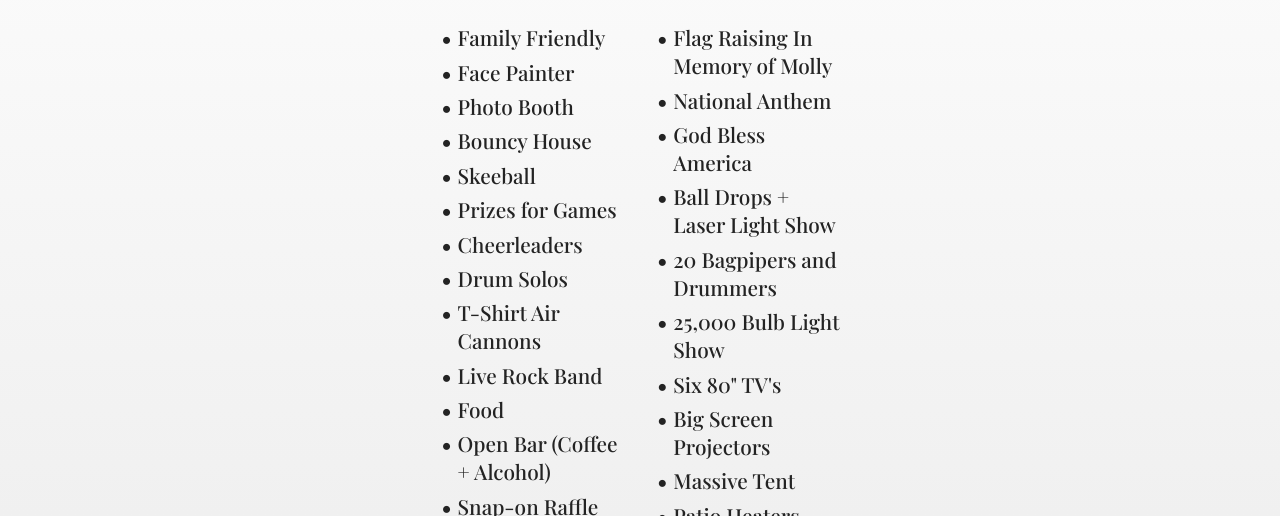
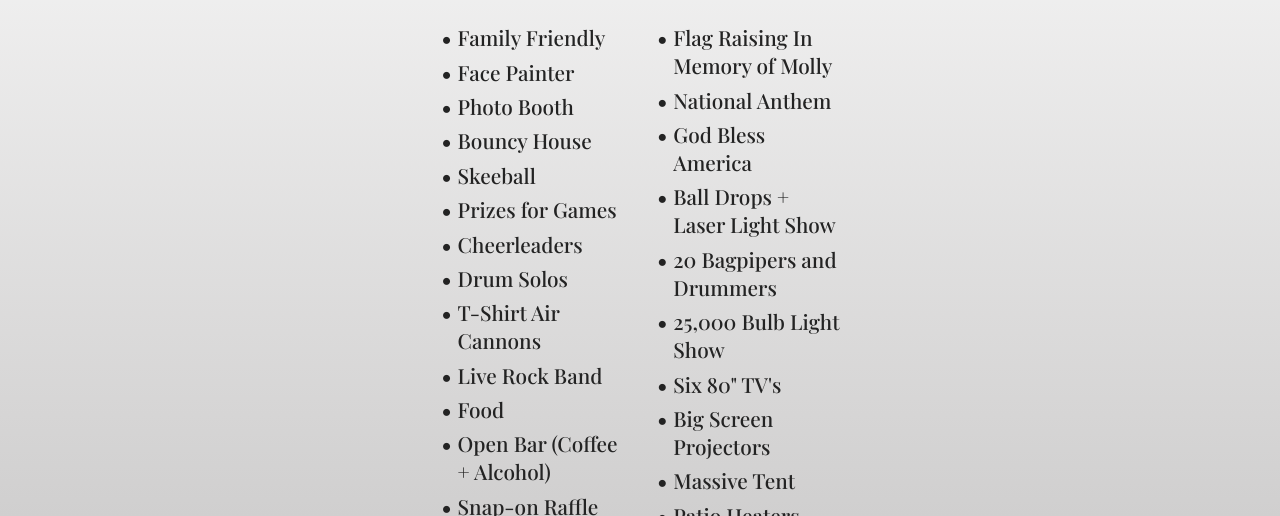
Before and after one commit to jacob-hill90/joestg, a plain HTML site: page index.html in a window 1280 px wide. Shown: the part 284-800 px from the top of the page. Drawn offline with nearby package versions, Linux system fonts and the light colour scheme; a web font is replaced by a local one.

Commit message:
linerar gradient

```diff
--- a/styles.css
+++ b/styles.css
@@ -8,7 +8,7 @@
 body {
   width: 100vw;
   height: 100vh;
-  background: linear-gradient(to bottom, #ffffff, #f0f0f0);
+  background: linear-gradient(to bottom, #ffffff, #d0cfcf);
   display: flex;
   justify-content: center;
 }
```
